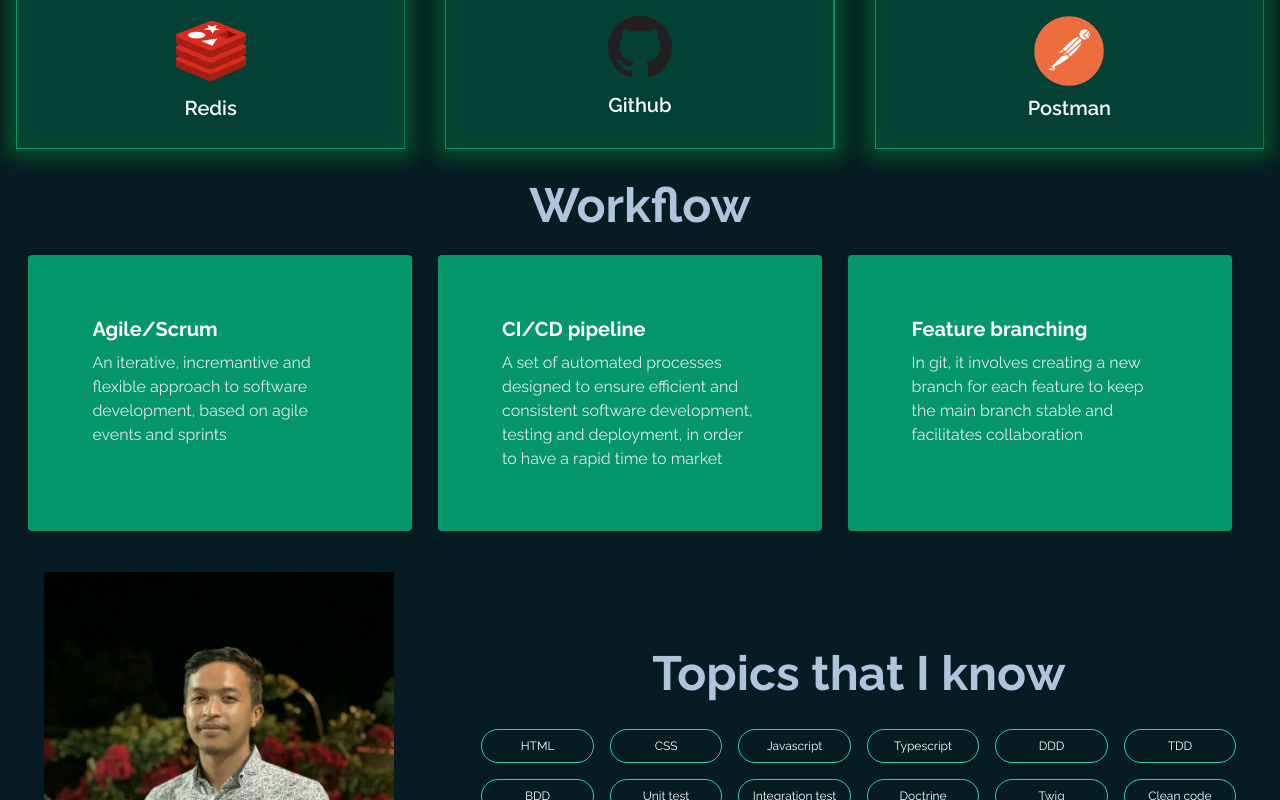
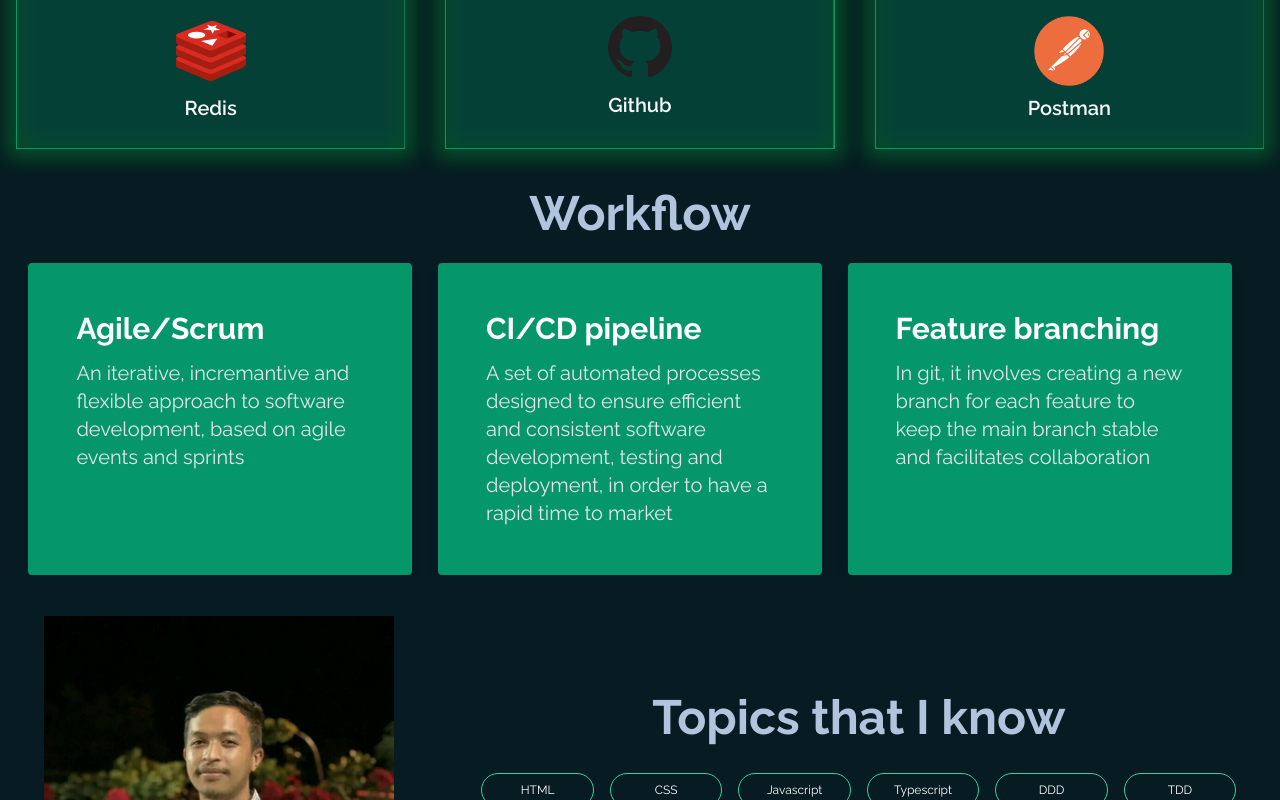
Before and after one commit to AntsaC/portfolio, a Next.js app: page / in a window 1280 px wide. Shown: the part 1731-2531 px from the top of the page. Built offline with nearby package versions, Linux system fonts and the light colour scheme.

Commit message:
Update : enhance workflow section ui

```diff
--- a/src/app/_ui/Workflow.jsx
+++ b/src/app/_ui/Workflow.jsx
@@ -40,7 +40,7 @@ export default function Workflow() {
   );
 
   return (
-    <div className="mt-8">
+    <div className="container mx-auto mt-10">
       <Subtitle text={"Workflow"} />
       <div className="embla ">
         <div className="embla__viewport" ref={emblaRef}>
--- a/src/app/_ui/WorkflowCard.jsx
+++ b/src/app/_ui/WorkflowCard.jsx
@@ -7,9 +7,9 @@ export default function WorkflowCard({ icon, workflow, description }) {
       style={{ flex: "0 0 100%" }}
       className="embla__slide lg:max-w-sm rounded  shadow-lg bg-emerald-600 p-10 "
     >
-      <div className="px-0 lg:px-6 py-5">
-        <h5 className="font-bold text-xl mb-2 text-white">{workflow}</h5>
-        <p className="text-gray-200 text-base">{description}</p>
+      <div className="px-0 lg:p-2">
+        <h5 className="font-bold text-3xl mb-3 text-white">{workflow}</h5>
+        <p className="text-gray-200 text-base text-xl">{description}</p>
       </div>
     </div>
   );
```
